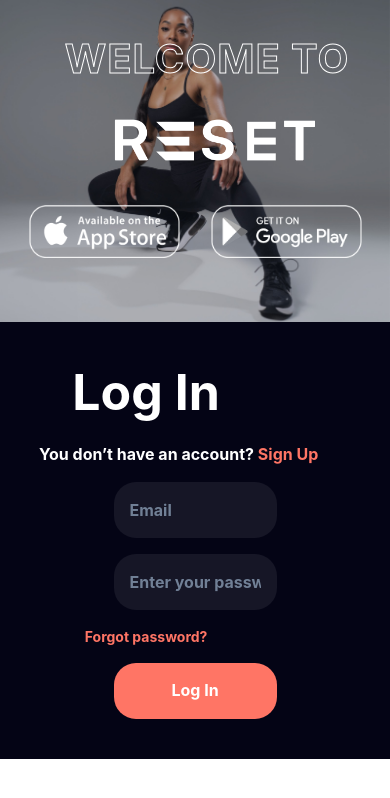
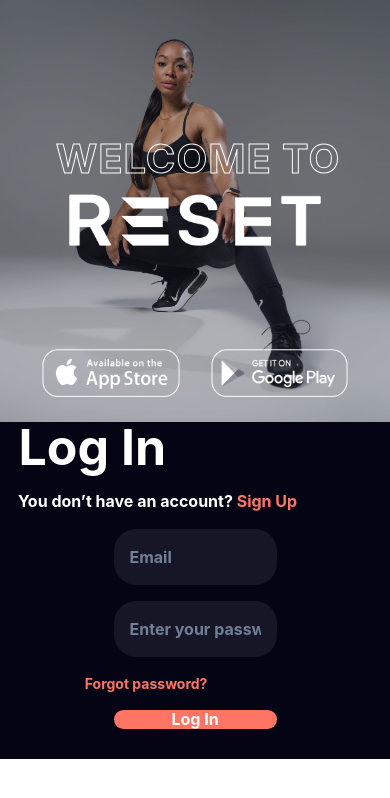
Before and after one commit to abubakrsaddique/Reset-app, a React (Create React App) app: page /login in a window 390 px wide. Shown: the top 798 px of the page. Built offline with nearby package versions, Linux system fonts and the light colour scheme.

Commit message:
18th commit

```diff
--- a/src/Components/login/Login.jsx
+++ b/src/Components/login/Login.jsx
@@ -60,27 +60,16 @@
         >
           <Link as={RouterLink} to="/banner">
             <Heading
-              className="Welcome"
+              className="Welcome wl"
               as="h2"
               fontSize={40}
               fontWeight="bold"
-              mb="4"
               style={{ cursor: "pointer" }}
-              marginLeft="6"
-              marginBottom="-70"
             >
               WELCOME TO
             </Heading>
           </Link>
-          <Link
-            as={RouterLink}
-            to="/banner"
-            marginLeft="10"
-            marginBottom="220"
-            width="80%"
-            height="50"
-            marginTop="-3"
-          >
+          <Link as={RouterLink} to="/banner">
             <img className="mob-img2 m-t" src={image2} alt="Image2" />
           </Link>
         </Flex>
@@ -94,6 +83,7 @@
           cursor="pointer"
         >
           <img
+            className="logo-1"
             src={appleLogo}
             alt="Apple Logo"
             width="150"
@@ -101,6 +91,7 @@
             style={{ marginRight: "16px" }}
           />
           <img
+            className="logo-1"
             src={googleLogo}
             alt="Google Logo"
             width="150"
@@ -129,19 +120,26 @@
             fontWeight="bold"
             paddingRight="30%"
             mb="4"
+            className="log-in"
           >
             Log In
           </Heading>
 
-          <Text mb="4" fontWeight="bold" paddingRight="10%">
+          <Text mb="4" fontWeight="bold" paddingRight="10%" className="tex-t">
             You don’t have an account?{" "}
             <Link as={RouterLink} to="/signup" color="rgb(255,117,101)">
               Sign Up
             </Link>
             <Box />
           </Text>
-          <FormControl id="email" mb="4" width="50%">
+          <FormControl
+            id="email"
+            mb="4"
+            width="50%"
+            className="form-input-login"
+          >
             <Input
+              className="form-input-login"
               fontWeight="bold"
               type="email"
               placeholder="Email"
@@ -155,6 +153,7 @@
           </FormControl>
           <FormControl id="password" mb="4" width="50%">
             <Input
+              className="form-input-login"
               fontWeight="bold"
               type="password"
               placeholder="Enter your password"
--- a/src/Components/login/login.css
+++ b/src/Components/login/login.css
@@ -3,7 +3,10 @@
 }
 .m-t {
   cursor: "pointer";
-  margin-top: -25px;
+  margin-left: 10%;
+  width: 80%;
+  height: 50;
+  margin-top: -4%;
 }
 .Welcome {
   line-height: 40px;
@@ -16,19 +19,42 @@
   color: transparent;
   -webkit-text-stroke-width: 1px;
   -webkit-text-stroke-color: #fff;
+  margin-left: 6px;
+  margin-bottom: -24%;
 }
 
 @media only screen and (max-width: 768px) {
   .mobile-view-top {
-    height: fit-content;
+    height: 50vh;
   }
   .mob-img2 {
-    margin-top: 20%;
+    margin-top: 6%;
+    width: 100%;
+    margin-left: 0px;
   }
 
+  .wl {
+    margin-top: 10%;
+  }
+
+  .logo-1 {
+    width: 70%;
+    margin-bottom: -20%;
+  }
   .mobile-view-bottom {
     height: 52vh;
     margin-top: 82%;
     margin-left: -100%;
   }
+  .log-in {
+    margin-left: -33%;
+    margin-top: 20%;
+  }
+  .tex-t {
+    margin-left: -13%;
+    margin-top: -8px;
+  }
+  .form-input-login {
+    width: 50%;
+  }
 }
```
